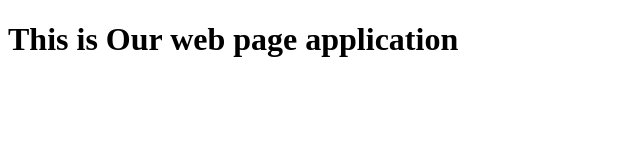
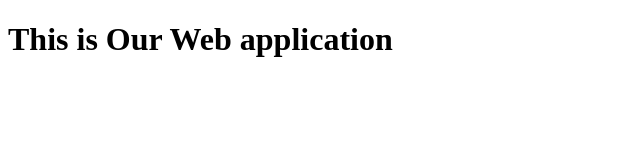
Before and after one commit to Purva-Khairnar05/web-pages, a plain HTML site: page home.html in a window 1280 px wide. Shown: the whole page, without its empty margins (0-640 px from the left). Drawn offline with Linux system fonts and the light colour scheme.

Commit message:
added home page

```diff
--- a/home.html
+++ b/home.html
@@ -6,6 +6,6 @@
 <title>Document</title>
 </head>
 <body>
-    <h1>This is Our web page application</h1>
+    <h1>This is Our Web application</h1>
 </body>
 </html>
```
